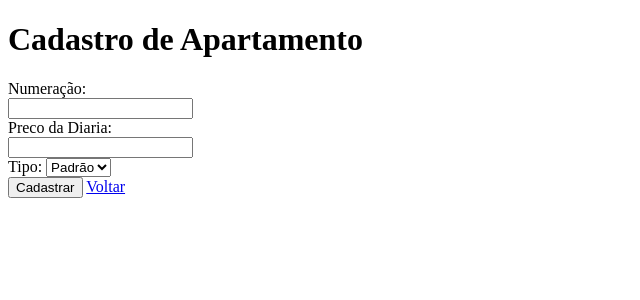
After one commit to lucassmarquess/disciplina-codding, a Django app: page /apartamentos/cadastrar in a window 1280 px wide. The commit adds this page. Shown: the top 300 px of the page, without its empty margins (0-640 px from the left). Run offline with Django 5.2, Linux system fonts and the light colour scheme.

Commit message:
feat: cria cadastro de apartamento

```diff
--- /dev/null
+++ b/atividade3/hotel/templates/hotel/apartamentos/cadastrar.html
@@ -0,0 +1,28 @@
+<!DOCTYPE html>
+<html lang="pt-br">
+<head>
+    <meta charset="UTF-8">
+    <meta name="viewport" content="width=device-width, initial-scale=1.0">
+    <title>Cadastro</title>
+</head>
+<body>
+    <h1>Cadastro de Apartamento</h1>
+    <form method="POST">
+        {% csrf_token %}
+        <label for="numeracao">Numeração:</label><br>
+        <input type="text" name="numeracao" id="numeracao"><br>
+
+        <label for="preco_diaria">Preco da Diaria:</label><br>
+        <input type="number" name="preco_diaria" id="preco_diaria"><br>
+
+        <label for="tipo">Tipo:</label>
+        <select name="tipo" id="tipo">
+            <option value="Padrão">Padrão</option>
+            <option value="Luxo">Luxo</option>
+            <option value="Master">Master</option>
+        </select><br>
+        <button type="submit">Cadastrar</button>
+        <a href="{% url 'listar_apartamentos' %}">Voltar</a>
+    </form>
+</body>
+</html>
--- a/atividade3/hotel/urls.py
+++ b/atividade3/hotel/urls.py
@@ -1,6 +1,6 @@
 from django.urls import path
 from hotel.views.pessoas import listar_pessoas, cadastrar_pessoa, editar_pessoa, excluir_pessoa
-from hotel.views.apartamentos import listar_apartamentos
+from hotel.views.apartamentos import listar_apartamentos, cadastrar_apartamento
 
 urlpatterns = [
     #pessoas
@@ -10,4 +10,5 @@ urlpatterns = [
         path('pessoas/<int:id>/excluir', excluir_pessoa, name='excluir_pessoa'),
     #apartamentos
         path('apartamentos/', listar_apartamentos, name='listar_apartamentos'),
+        path('apartamentos/cadastrar', cadastrar_apartamento, name='cadastrar_apartamento'),
     ]
--- a/atividade3/hotel/views/apartamentos.py
+++ b/atividade3/hotel/views/apartamentos.py
@@ -5,3 +5,17 @@ def listar_apartamentos(request):
     apartamentos = Apartamento.objects.filter(ativo=True)
 
     return render(request, "hotel/apartamentos/listar.html", {"apartamentos": apartamentos})
+
+def cadastrar_apartamento(request):
+    if request.method == "POST":
+        numeracao = request.POST['numeracao']
+        preco_diaria = request.POST['preco_diaria']
+        tipo = request.POST['tipo']
+
+        Apartamento.objects.create(
+            numeracao = numeracao,
+            preco_diaria = preco_diaria,
+            tipo = tipo
+        )
+        return redirect("listar_apartamentos")
+    return render(request, "hotel/apartamentos/cadastrar.html")
```
Also changed, not shown: atividade3/hotel/templates/hotel/apartamentos/listar.html (+8 -6 lines), atividade3/hotel/templates/hotel/pessoas/cadastrar.html (+4 -4 lines), atividade3/db.sqlite3.
